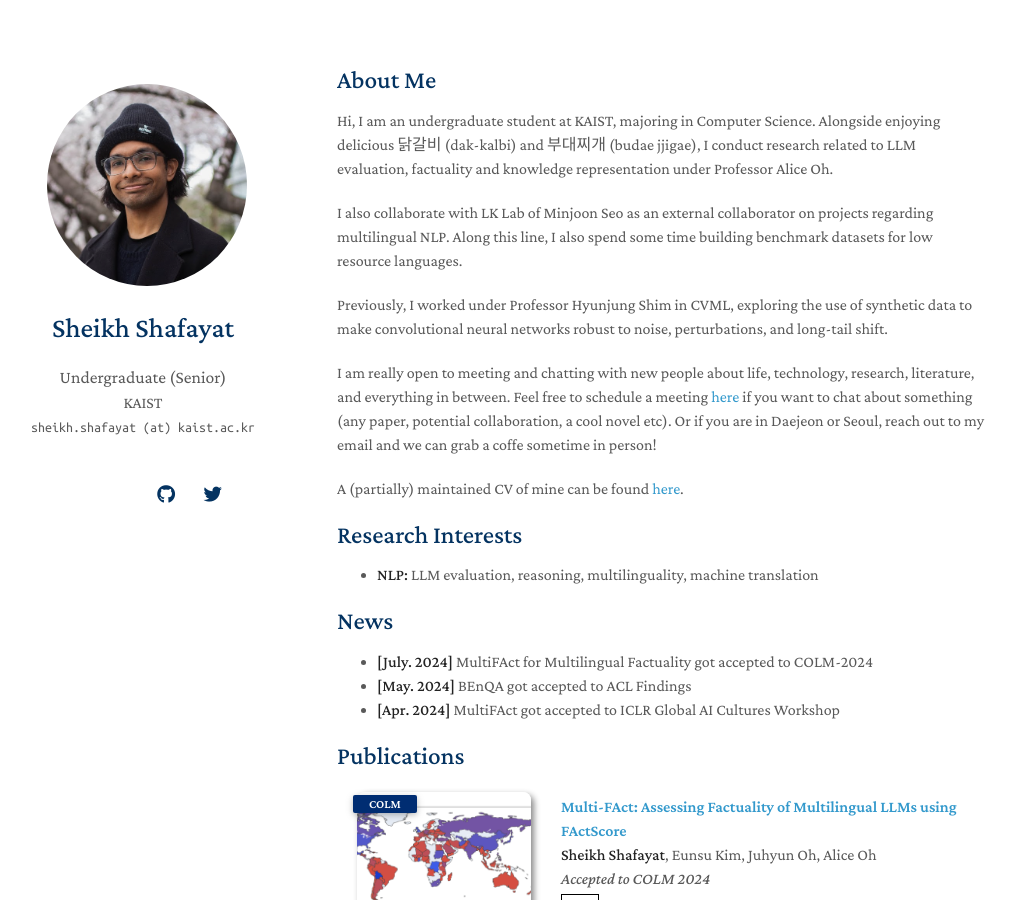
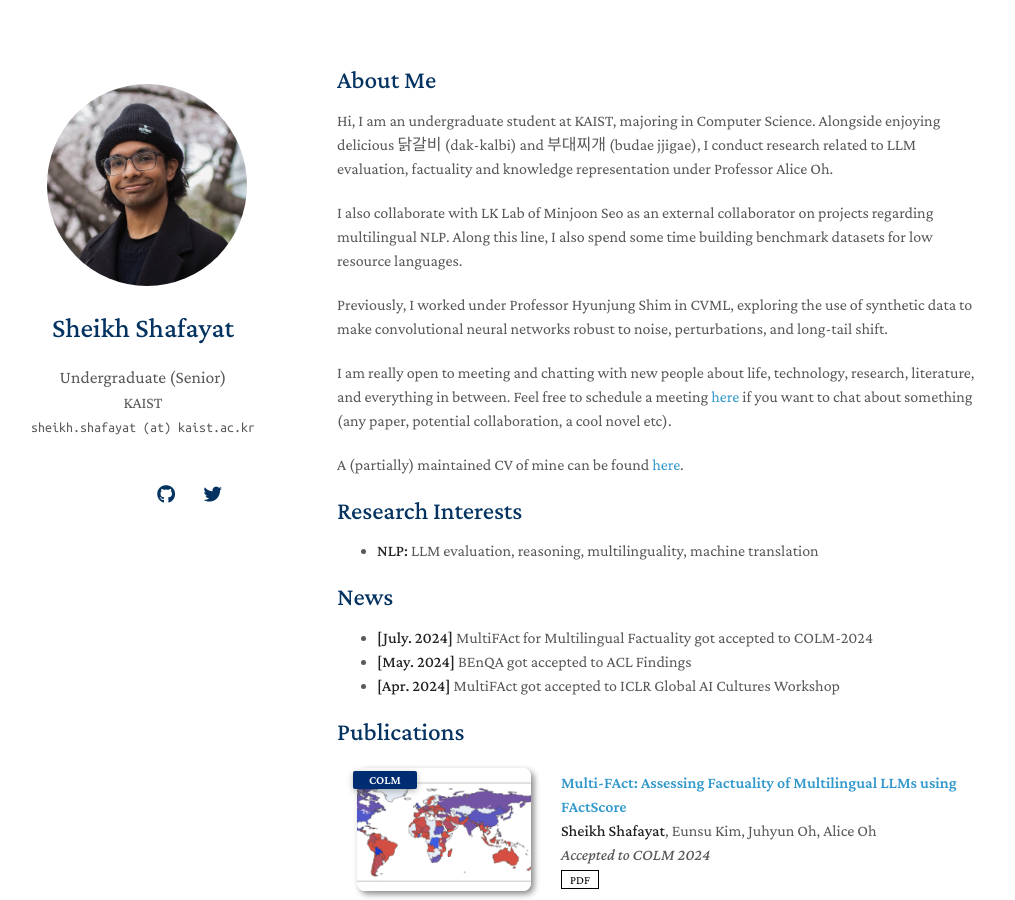
Before and after one commit to sheikhshafayat/sheikhshafayat.github.io, a Jekyll site: the page built from index.md, in a window 1280 px wide and 900 px high. Shown: the whole window, without its empty margins (133-1148 px from the left). Built offline with Jekyll 4.4.1, drawn with Linux system fonts in a browser that asks for light colours; nearby versions of some CDN libraries; a style sheet for code colours, icons or effects is not loaded; our own code applies the rules of GitHub Pages for plain Markdown files.

Commit message:
paragraph shorten

```diff
--- a/index.md
+++ b/index.md
@@ -10,7 +10,7 @@ I also collaborate with LK Lab of Minjoon Seo as an external collaborator on pro
 
 Previously, I worked under Professor Hyunjung Shim in CVML, exploring the use of synthetic data to make convolutional neural networks robust to noise, perturbations, and long-tail shift.
 
-I am really open to meeting and chatting with new people about life, technology, research, literature, and everything in between. Feel free to schedule a meeting [here](https://calendly.com/sheikhshafayat2/30min) if you want to chat about something (any paper, potential collaboration, a cool novel etc). Or if you are in Daejeon or Seoul, reach out to my email and we can grab a coffe sometime in person!
+I am really open to meeting and chatting with new people about life, technology, research, literature, and everything in between. Feel free to schedule a meeting [here](https://calendly.com/sheikhshafayat2/30min) if you want to chat about something (any paper, potential collaboration, a cool novel etc).
 
 A (partially) maintained CV of mine can be found [here](https://docs.google.com/document/d/1qmBlSpN3PfOCr4rOwJWPg8lZisJHGYy0PhR2ARucJmc/edit).
 
```
